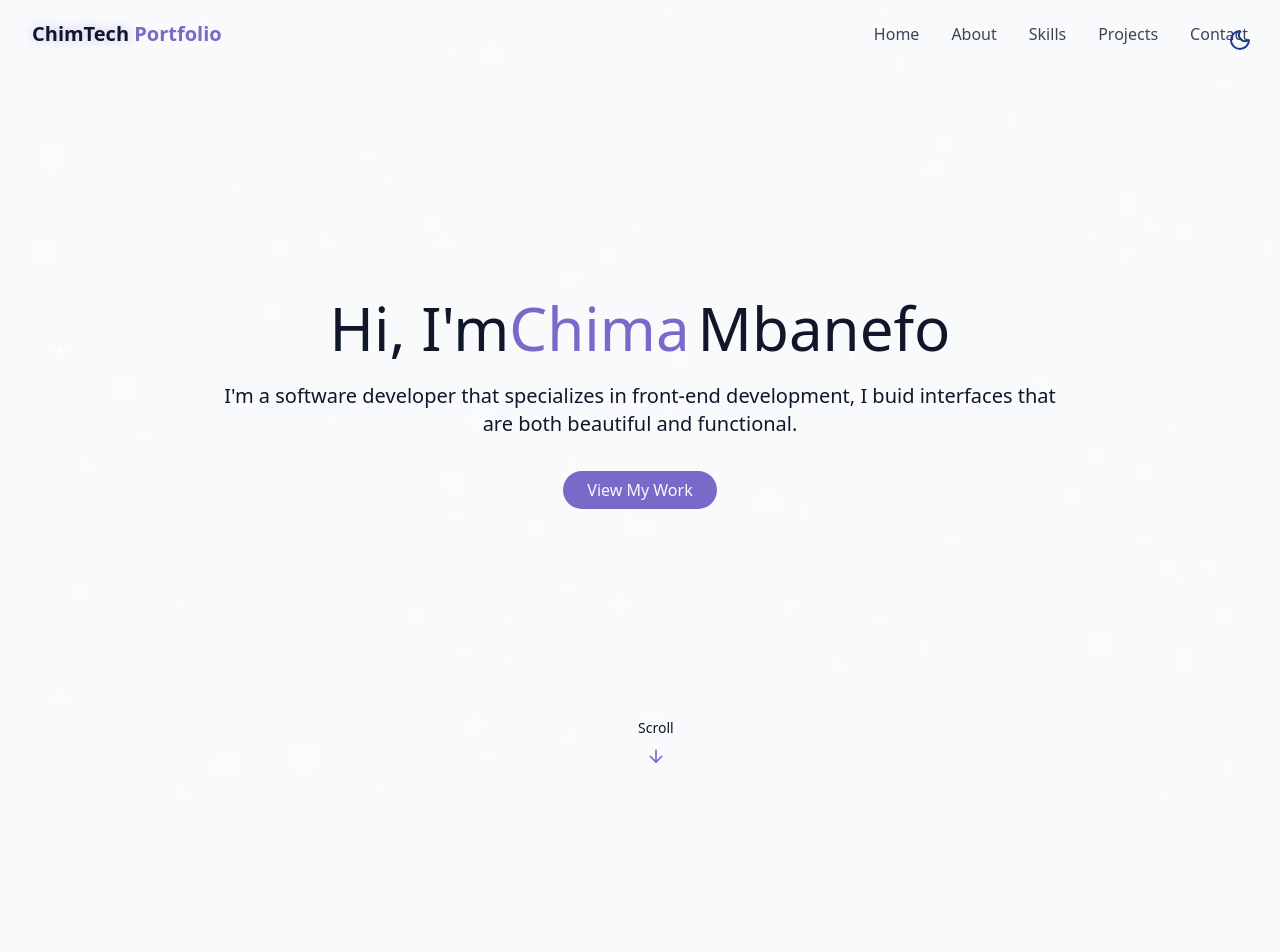
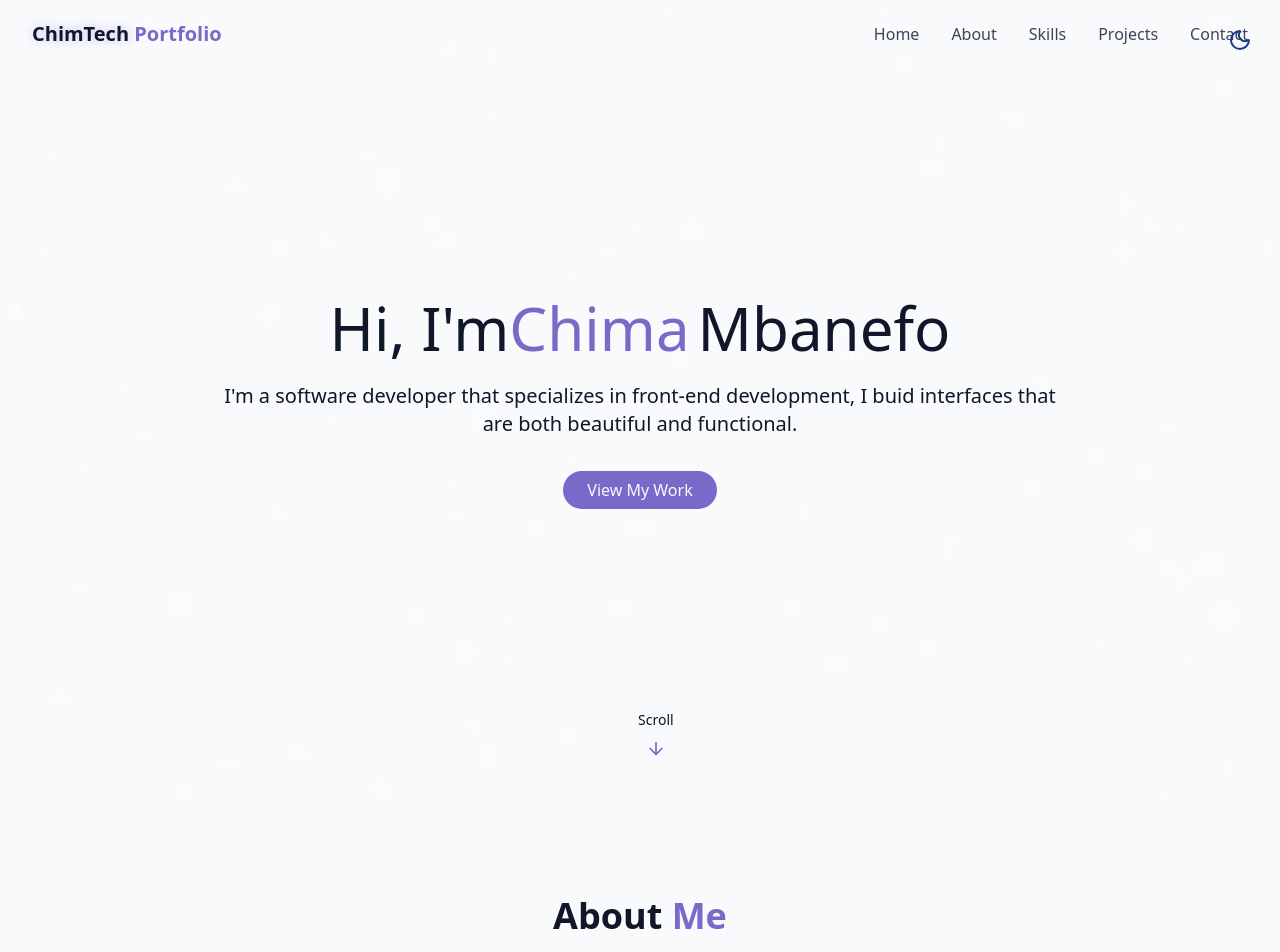
Before and after one commit to Chimajunior/Portfolio, a React (Vite) app: page / in a window 1280 px wide. Shown: the top 952 px of the page. Before the commit the page ends 800 px from the top, so only its background shows below. Built offline with nearby package versions, Linux system fonts and the light colour scheme.

Commit message:
added aboutsection component to the home page

```diff
--- a/src/pages/Home.jsx
+++ b/src/pages/Home.jsx
@@ -2,6 +2,7 @@ import { Navbar } from "../components/Navbar"
 import { ThemeToggle } from "../components/ThemeToggle"
 import { StarBackground } from "@/components/StarBackground"
 import { HeroSection } from "../components/HeroSection"
+import { AboutSection } from "../components/AboutSection"
 
 export const Home = () => {
  return <div className="min-h-screen bg-background text-foreground overflow-x-hidden">
@@ -17,6 +18,7 @@ export const Home = () => {
     {/* Main Content */}
    <main>
       <HeroSection />
+      <AboutSection />
    </main>
     {/* Footer */}
      </div>
```
